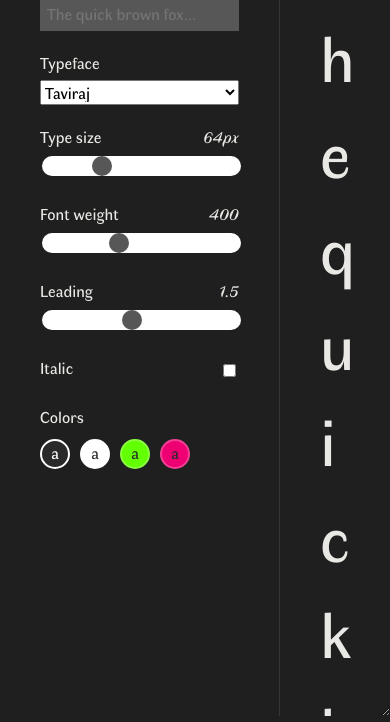
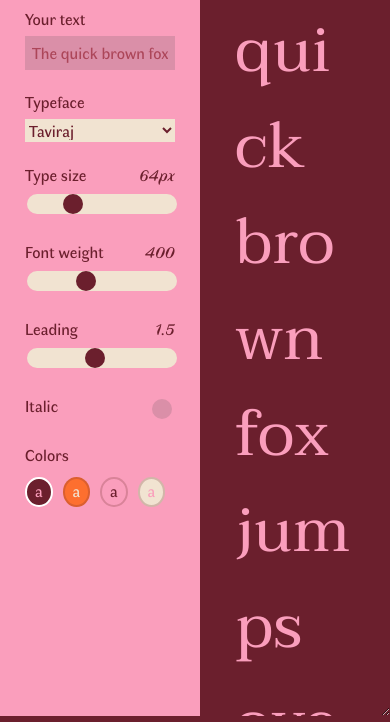
Before and after one commit to lauechev/type-checker, a website built with Vite: page index.html in a window 390 px wide. Shown: the part 128-850 px from the top of the page. Built offline with nearby package versions, Linux system fonts and the light colour scheme; a web font is replaced by a local one.

Commit message:
👩‍🎨 styling final toucher

```diff
--- a/index.html
+++ b/index.html
@@ -65,10 +65,10 @@
       <div class="option">
         <label> Colors</label>
         <div class="colors">
-          <div style="background-color: #2a2a2a; color: #fff" class="selected">a</div>
-          <div style="background-color: #fff; color: #2a2a2a">a</div>
-          <div style="background-color: #63ff03; color: #2a2a2a">a</div>
-          <div style="background-color: #ee0073; color: #2a2a2a">a</div>
+          <div style="background-color: #6b1f2d; color: #fa9ebc" class="selected">a</div>
+          <div style="background-color: #fd6f2f; color: #f1e3d1">a</div>
+          <div style="background-color: #fa9ebc; color: #6b1f2d">a</div>
+          <div style="background-color: #f1e3d1; color: #fa9ebc">a</div>
         </div>
       </div>
     </section>
--- a/src/scss/styles.scss
+++ b/src/scss/styles.scss
@@ -42,8 +42,8 @@ body {
   font-size: 16px;
   line-height: 1.5;
 
-  background-color: var(--background);
-  color: var(--textColor);
+  background-color: var(--plum);
+  color: var(--pink);
   margin: 0 0 0 280px;
 }
 
@@ -53,14 +53,15 @@ body {
   left: 0;
   height: 100vh;
   width: 280px;
-  background-color: var(--background);
+  background-color: var(--pink);
+  color: var(--plum);
   padding: 40px;
-  border-right: 1px solid rgba(255, 255, 255, 0.1);
+  border: none;
 }
 
 h1 {
   font-weight: 700;
-  font-size: 24px;
+  font-size: 30px;
 }
 
 .option {
@@ -85,36 +86,45 @@ label span {
 
 input[type='text'] {
   width: 100%;
-  background-color: var(--background2);
+  background-color: var(--pinkGray);
   border: none;
-  color: var(--white);
+  color: var(--cream);
   outline: none;
   padding: 5px 7px 5px 7px;
 }
+::placeholder {
+  color: var(--lightPlum);
+}
 
 .output {
+  font-family: 'Taviraj';
   font-size: 64px;
   width: 100%;
   background: none;
-  color: var(--white);
+  color: var(--pink);
   border: none;
   outline: none;
   min-height: 100vh;
   padding: 40px;
 }
 
+::selection {
+  color: var(--plum);
+  background-color: var(--pink);
+}
 input[type='range'] {
   width: 100%;
   appearance: none;
   border-radius: 50px;
   cursor: pointer;
+  background-color: var(--cream);
 
   &::-webkit-slider-thumb {
     appearance: none;
     width: 20px;
     height: 20px;
     border-radius: 50%;
-    background: var(--background2); // Change this to your desired color
+    background: var(--plum); // Change this to your desired color
     cursor: pointer;
   }
 
@@ -122,7 +132,7 @@ input[type='range'] {
     width: 20px;
     height: 20px;
     border-radius: 50%;
-    background: var(--yourColor); // Change this to your desired color
+    background: var(--plum); // Change this to your desired color
     cursor: pointer;
   }
 
@@ -130,15 +140,20 @@ input[type='range'] {
     width: 20px;
     height: 20px;
     border-radius: 50%;
-    background: var(--yourColor); // Change this to your desired color
+    background: var(--plum); // Change this to your desired color
     cursor: pointer;
   }
 }
 
 select {
   width: 100%;
+  background-color: var(--cream);
+  color: var(--plum);
+  border: none;
 }
-
+option {
+  color: var(--plum);
+}
 .colors {
   display: flex;
 }
@@ -146,7 +161,7 @@ select {
 .colors div {
   width: 30px;
   height: 30px;
-  border: 2px solid rgba(255, 255, 255, 0.25);
+  border: 2px solid rgba(116, 48, 48, 0.25);
   border-radius: 50%;
   text-align: center;
   margin: 5px 10px 0 0;
@@ -156,3 +171,33 @@ select {
 div.selected {
   border: 2px solid #fff;
 }
+
+input[type='checkbox'] {
+  -webkit-appearance: none;
+  appearance: none;
+  width: 20px;
+  height: 20px;
+  background-color: var(--pinkGray);
+  outline: none;
+  border-radius: 50%;
+  transition: background-color 0.25s;
+}
+
+input[type='checkbox']:checked {
+  background-color: var(--cream);
+}
+
+@media screen and (max-width: 700px) {
+  body {
+    margin: 0 0 0 200px;
+  }
+  .options {
+    height: 100vh;
+    width: 200px;
+    padding: 25px;
+  }
+
+  .output {
+    padding: 35px;
+  }
+}
--- a/src/scss/variables.scss
+++ b/src/scss/variables.scss
@@ -1,12 +1,8 @@
 :root {
   --fontTitles: 'Faune';
-  --fontBody: 'IBM Plex Mono';
-  --gray: #575757;
-  --lightBlack: #1f1f1f;
-  --white: #e9e8e4;
-  --textColor: var(--white);
-  --textColorInverted: var(--white);
-  --background: var(--lightBlack);
-  --backgroundInverted: var(--green);
-  --background2: var(--gray);
+  --pinkGray: #da8fa8;
+  --plum: #6b1f2d;
+  --lightPlum: #ac4659;
+  --cream: #f1e3d1;
+  --pink: #fa9ebc;
 }
```
